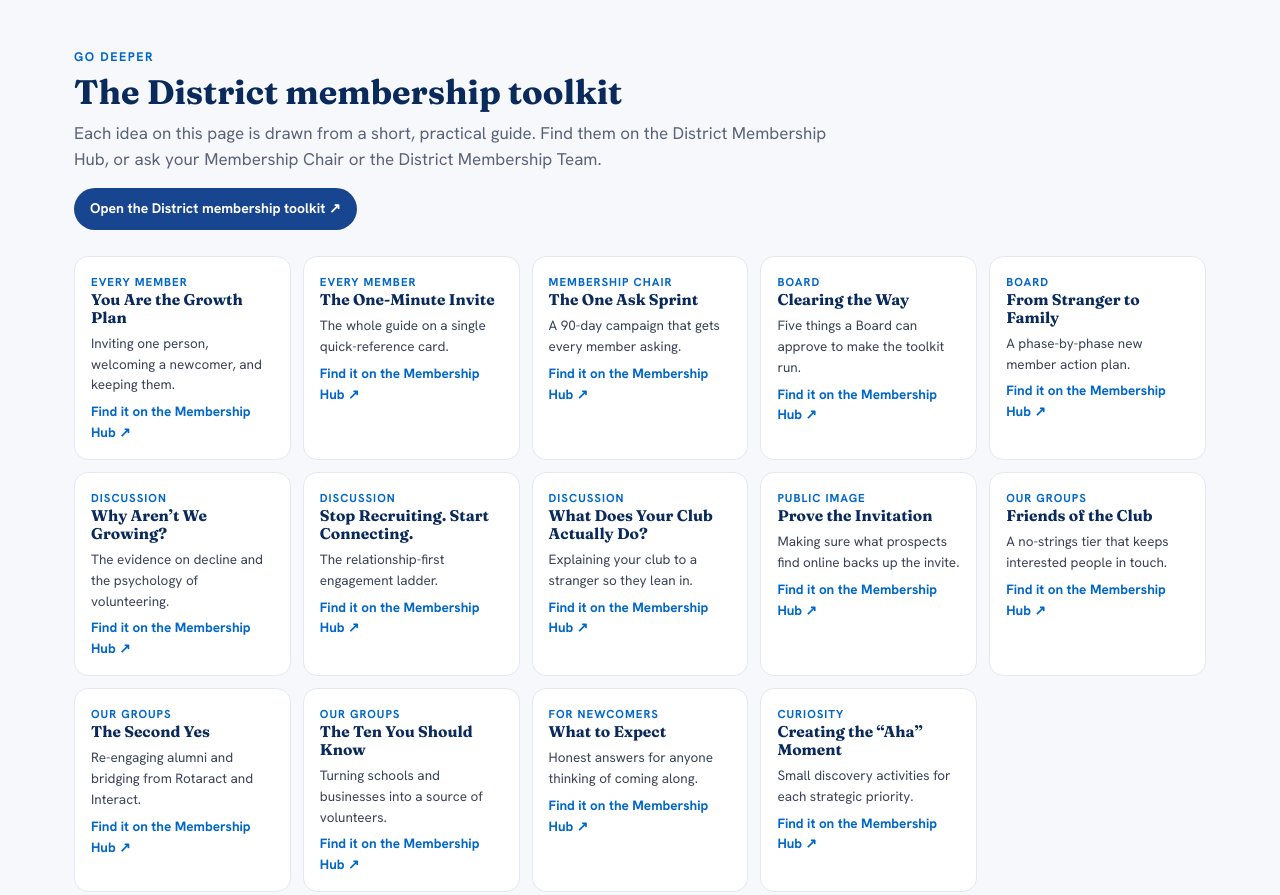
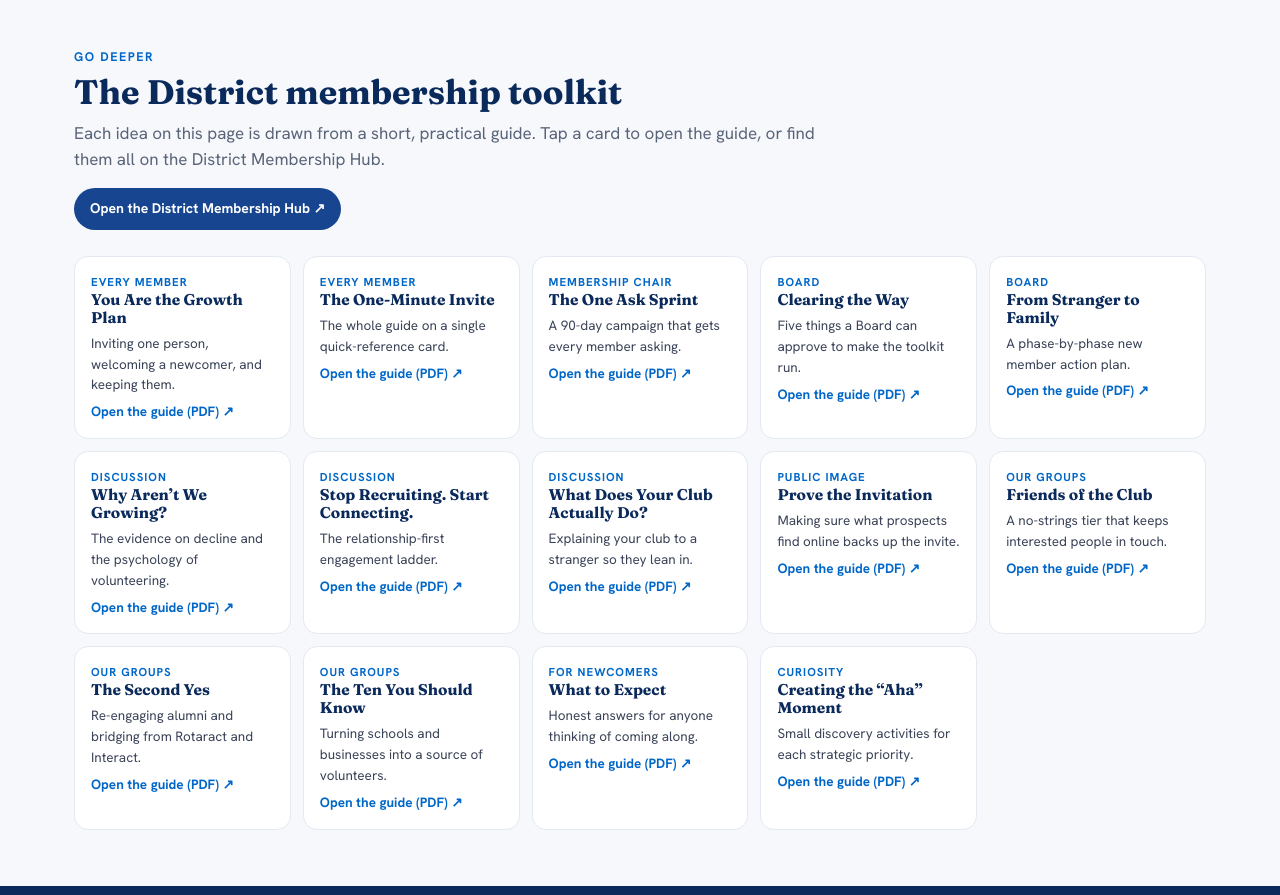
Before and after one commit to David-Rotary/PELDS2026, a plain HTML site: page membership-explorer.html in a window 1280 px wide. Shown: the part 7060-7955 px from the top of the page. Drawn offline with Linux system fonts and the light colour scheme.

Commit message:
Add files via upload

```diff
--- a/membership-explorer.html
+++ b/membership-explorer.html
@@ -441,8 +441,8 @@
   <div class="sh">
    <div class="kick">Go deeper</div>
    <h2>The District membership toolkit</h2>
-   <p>Each idea on this page is drawn from a short, practical guide. Find them on the District Membership Hub, or ask your Membership Chair or the District Membership Team.</p>
-   <a class="btn navy" id="d9pw-toolkit" href="#" target="_blank" rel="noopener" style="display:inline-block;margin-top:6px;text-decoration:none">Open the District membership toolkit ↗</a>
+   <p>Each idea on this page is drawn from a short, practical guide. Tap a card to open the guide, or find them all on the District Membership Hub.</p>
+   <a class="btn navy" id="d9pw-toolkit" href="#" target="_blank" rel="noopener" style="display:inline-block;margin-top:6px;text-decoration:none">Open the District Membership Hub ↗</a>
   </div>
   <div class="lib" id="d9pw-lib"></div>
  </div>
@@ -598,20 +598,20 @@ var SIGNS=[
 ];
 
 var LIB=[
- ['Every member','You Are the Growth Plan','Inviting one person, welcoming a newcomer, and keeping them.'],
- ['Every member','The One-Minute Invite','The whole guide on a single quick-reference card.'],
- ['Membership Chair','The One Ask Sprint','A 90-day campaign that gets every member asking.'],
- ['Board','Clearing the Way','Five things a Board can approve to make the toolkit run.'],
- ['Board','From Stranger to Family','A phase-by-phase new member action plan.'],
- ['Discussion','Why Aren’t We Growing?','The evidence on decline and the psychology of volunteering.'],
- ['Discussion','Stop Recruiting. Start Connecting.','The relationship-first engagement ladder.'],
- ['Discussion','What Does Your Club Actually Do?','Explaining your club to a stranger so they lean in.'],
- ['Public Image','Prove the Invitation','Making sure what prospects find online backs up the invite.'],
- ['Our Groups','Friends of the Club','A no-strings tier that keeps interested people in touch.'],
- ['Our Groups','The Second Yes','Re-engaging alumni and bridging from Rotaract and Interact.'],
- ['Our Groups','The Ten You Should Know','Turning schools and businesses into a source of volunteers.'],
- ['For newcomers','What to Expect','Honest answers for anyone thinking of coming along.'],
- ['Curiosity','Creating the “Aha” Moment','Small discovery activities for each strategic priority.']
+ ['Every member','You Are the Growth Plan','Inviting one person, welcoming a newcomer, and keeping them.','https://portal.clubrunner.ca/50387/Documents/en-au/dfc8b529-31d0-48d6-8427-82489c3b1300/1/'],
+ ['Every member','The One-Minute Invite','The whole guide on a single quick-reference card.','https://portal.clubrunner.ca/50387/Documents/en-au/17747d62-98fc-42cc-9b4b-7ba790088db5/1/'],
+ ['Membership Chair','The One Ask Sprint','A 90-day campaign that gets every member asking.','https://portal.clubrunner.ca/50387/Documents/en-au/a49726ca-7157-4e2b-b45d-cd869bf0e077/1/'],
+ ['Board','Clearing the Way','Five things a Board can approve to make the toolkit run.','https://portal.clubrunner.ca/50387/Documents/en-au/3a597594-a37f-4b66-b4b5-ddbea0df6873/1/'],
+ ['Board','From Stranger to Family','A phase-by-phase new member action plan.','https://portal.clubrunner.ca/50387/Documents/en-au/aa1644f0-f79a-425e-960b-0893f7b8149c/1/'],
+ ['Discussion','Why Aren’t We Growing?','The evidence on decline and the psychology of volunteering.','https://portal.clubrunner.ca/50387/Documents/en-au/db6581b1-43ce-42f3-8db1-5c583fc2627a/1/'],
+ ['Discussion','Stop Recruiting. Start Connecting.','The relationship-first engagement ladder.','https://portal.clubrunner.ca/50387/Documents/en-au/985f7ac3-bd66-469b-814e-988fa8039104/1/'],
+ ['Discussion','What Does Your Club Actually Do?','Explaining your club to a stranger so they lean in.','https://portal.clubrunner.ca/50387/Documents/en-au/0b346083-be99-49a6-aecd-312c6e5b1af3/1/'],
+ ['Public Image','Prove the Invitation','Making sure what prospects find online backs up the invite.','https://portal.clubrunner.ca/50387/Documents/en-au/48923a44-7680-4285-8102-1c0970f18ce8/1/'],
+ ['Our Groups','Friends of the Club','A no-strings tier that keeps interested people in touch.','https://portal.clubrunner.ca/50387/Documents/en-au/300ca628-4c3b-4d23-81be-163f7646eef0/1/'],
+ ['Our Groups','The Second Yes','Re-engaging alumni and bridging from Rotaract and Interact.','https://portal.clubrunner.ca/50387/Documents/en-au/8472e621-64cf-43e7-ae1d-dc948fed2caf/1/'],
+ ['Our Groups','The Ten You Should Know','Turning schools and businesses into a source of volunteers.','https://portal.clubrunner.ca/50387/Documents/en-au/6f0b39b7-871e-43f6-b6dd-d1645a3b958c/1/'],
+ ['For newcomers','What to Expect','Honest answers for anyone thinking of coming along.','https://portal.clubrunner.ca/50387/Documents/en-au/05b54bba-77f6-4e50-91f8-b2c235a1cfcc/1/'],
+ ['Curiosity','Creating the “Aha” Moment','Small discovery activities for each strategic priority.','https://portal.clubrunner.ca/50387/Documents/en-au/f1acaf11-bce0-4c52-8c6e-b4e8cf7999ce/1/']
 ];
 
 /* ---------- PLAN ---------- */
@@ -769,7 +769,7 @@ $('#d9pw-keepq').onclick=function(){if(CARD)addPlan('Discuss: '+CARD[1])};
 /* where the District membership toolkit lives: change this one address if it moves */
 var TOOLKIT_URL='https://www.rotary9815.org.au/page/membership-flow';
 $('#d9pw-toolkit').href=TOOLKIT_URL;
-$('#d9pw-lib').innerHTML=LIB.map(function(l){return '<a class="card" href="'+TOOLKIT_URL+'" target="_blank" rel="noopener" style="display:block;text-decoration:none;color:inherit"><div class="who">'+l[0]+'</div><h4>'+l[1]+'</h4><p>'+l[2]+'</p><p style="margin-top:6px;color:var(--azure);font-weight:700">Find it on the Membership Hub ↗</p></a>'}).join('');
+$('#d9pw-lib').innerHTML=LIB.map(function(l){return '<a class="card" href="'+(l[3]||TOOLKIT_URL)+'" target="_blank" rel="noopener" style="display:block;text-decoration:none;color:inherit"><div class="who">'+l[0]+'</div><h4>'+l[1]+'</h4><p>'+l[2]+'</p><p style="margin-top:6px;color:var(--azure);font-weight:700">'+(l[3]?'Open the guide (PDF) ↗':'Find it on the Membership Hub ↗')+'</p></a>'}).join('');
 
 /* init */
 var pw=/[?&]pathway=([1-5])/.exec(location.search);
```
